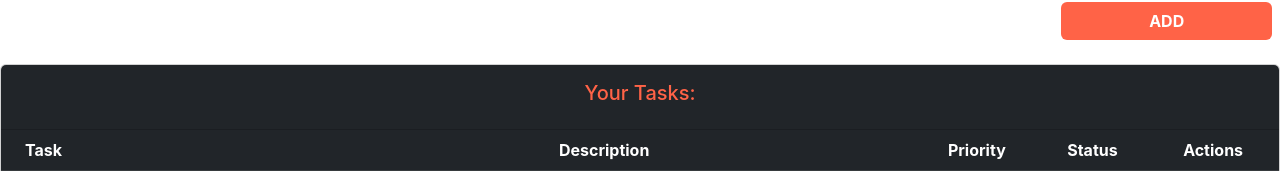
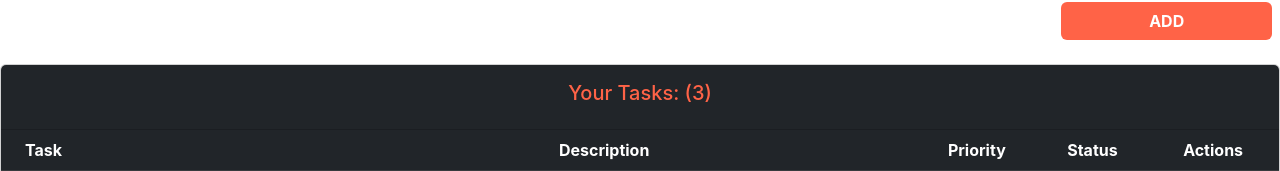
Before and after one commit to fermolanoc/react-components, a React (Create React App) app: page / in a window 1280 px wide. Shown: the part 375-546 px from the top of the page. Built offline with nearby package versions, Linux system fonts and the light colour scheme.

Commit message:
[UPDATE] tasks_list component to conditional render task title and table depending on number of tasks, if 0 tasks, don't show table

```diff
--- a/src/components/container/task_list.jsx
+++ b/src/components/container/task_list.jsx
@@ -65,6 +65,45 @@ const TaskListComponent = () => {
     setTasks((prevTasks) => [task, ...prevTasks]);
   }
 
+  const Table = () => {
+    return (
+      <table className="table table-striped table-dark table-hover">
+        <thead className="thead-dark">
+          <tr>
+            <th scope="col" className="px-4">
+              Task
+            </th>
+            <th scope="col">Description</th>
+            <th scope="col" className="text-center">
+              Priority
+            </th>
+            <th scope="col" className="text-center">
+              Status
+            </th>
+            <th scope="col" className="text-center">
+              Actions
+            </th>
+          </tr>
+        </thead>
+        <tbody>
+          {/* TODO: Apply a map to render a task list */}
+          {tasks.map((task, index) => {
+            return (
+              <TaskComponent
+                task={task}
+                key={index}
+                complete={completeTask}
+                remove={removeTask}
+              />
+            );
+          })}
+        </tbody>
+      </table>
+    );
+  };
+
+  const taskTable = <Table />;
+
   // Component's LifeCycle control
   useEffect(() => {
     console.log("Tasks state has been modified");
@@ -88,45 +127,19 @@ const TaskListComponent = () => {
           <div
             className="card-header p-3 text-center bg-dark"
             style={{ color: "tomato" }}>
-            <h5>Your Tasks:</h5>
+            <h5>
+              {tasks.length !== 0
+                ? `Your Tasks: (${tasks.length})`
+                : "There are no Tasks"}
+            </h5>
           </div>
           {/* Card Body (content) */}
           <div
             className="card-body table-responsive p-0"
             data-mdb-perfect-scrollbar="true"
             style={{ position: "relative", height: "400px" }}>
-            <table className="table table-striped table-dark table-hover">
-              <thead className="thead-dark">
-                <tr>
-                  <th scope="col" className="px-4">
-                    Task
-                  </th>
-                  <th scope="col">Description</th>
-                  <th scope="col" className="text-center">
-                    Priority
-                  </th>
-                  <th scope="col" className="text-center">
-                    Status
-                  </th>
-                  <th scope="col" className="text-center">
-                    Actions
-                  </th>
-                </tr>
-              </thead>
-              <tbody>
-                {/* TODO: Apply a map to render a task list */}
-                {tasks.map((task, index) => {
-                  return (
-                    <TaskComponent
-                      task={task}
-                      key={index}
-                      complete={completeTask}
-                      remove={removeTask}
-                    />
-                  );
-                })}
-              </tbody>
-            </table>
+            {/* If no tasks, don't render table */}
+            {tasks.length > 0 && taskTable}
           </div>
         </div>
       </div>
```
